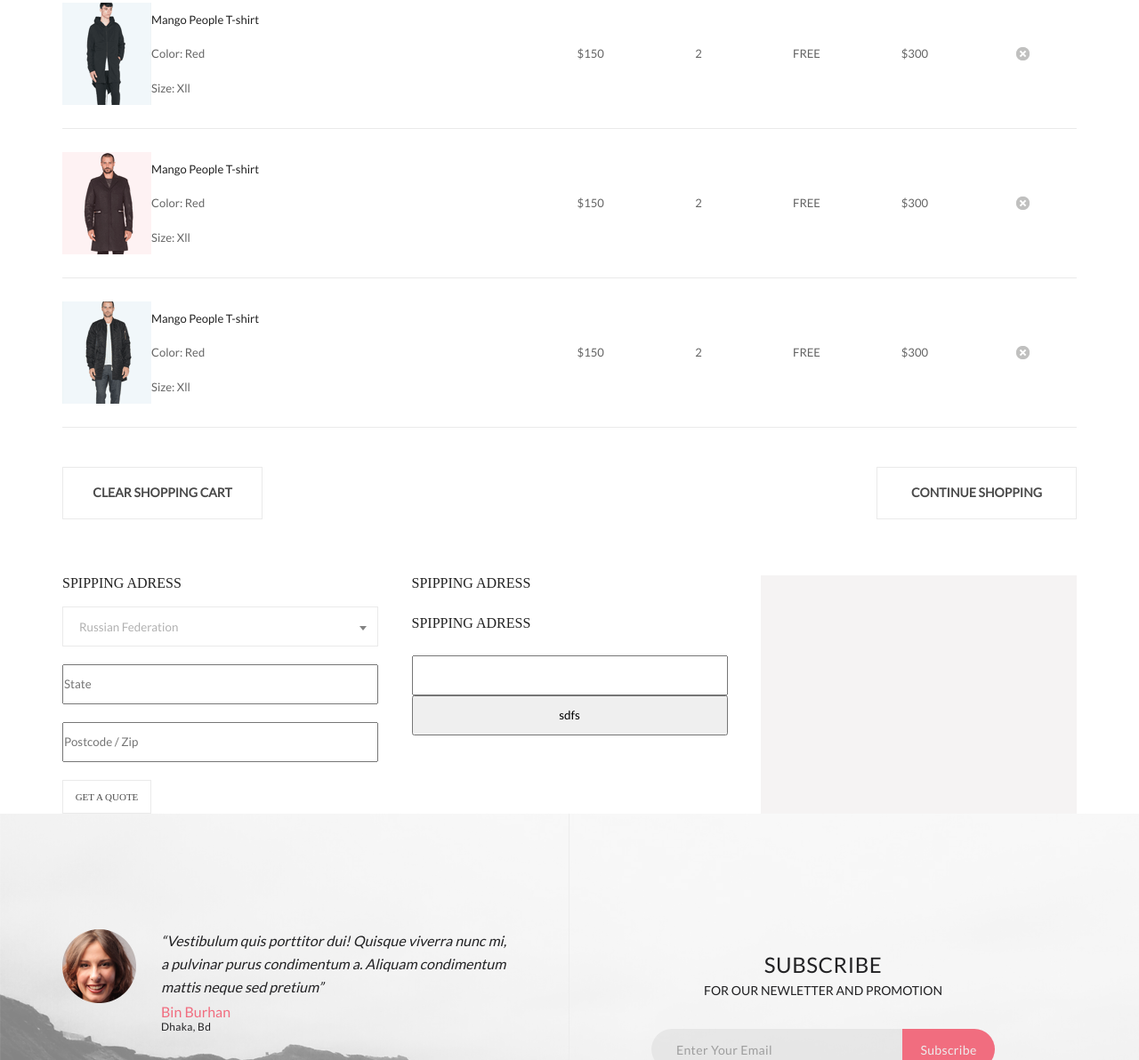
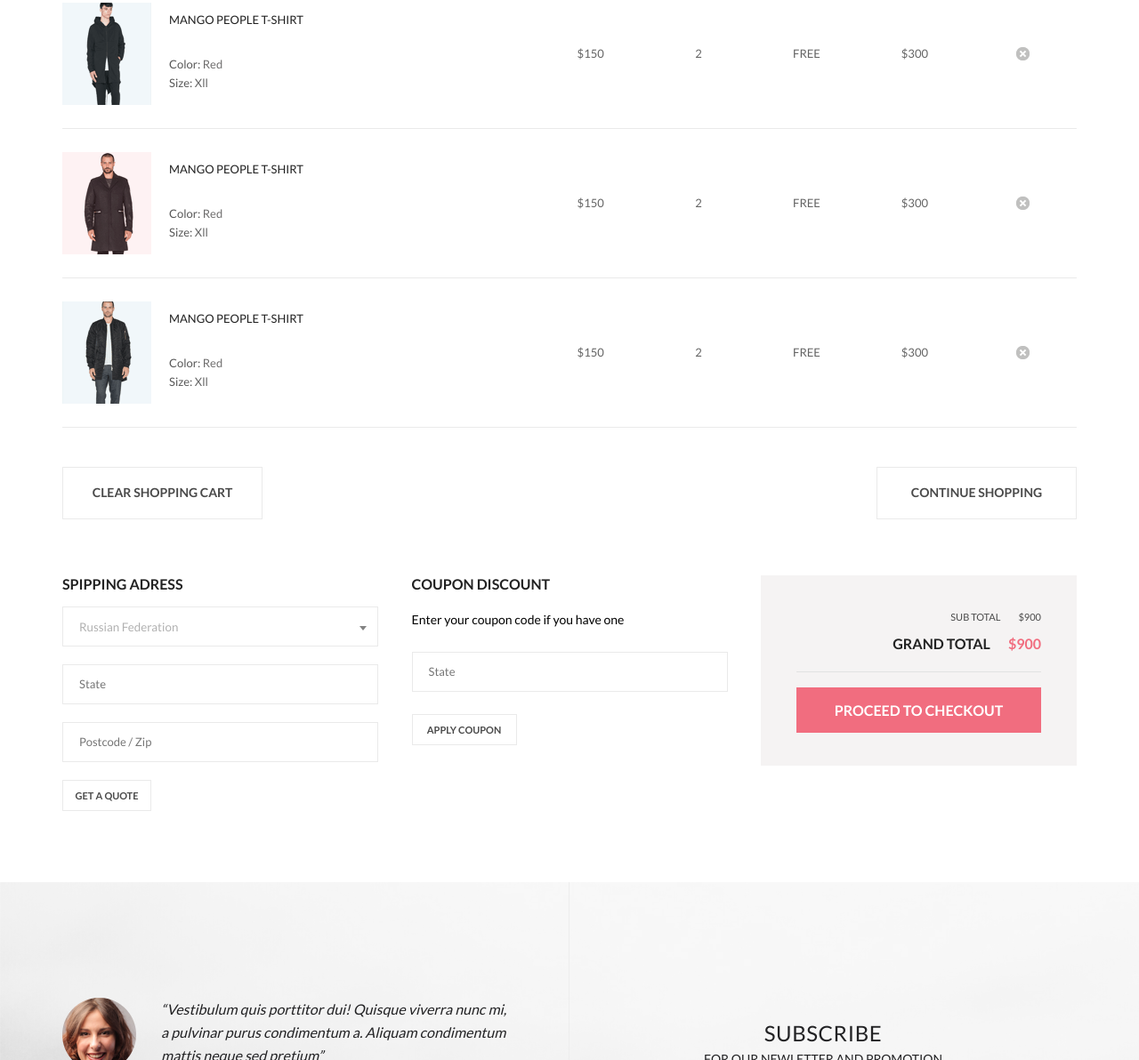
Before and after one commit to kipishoid/gb_lesson, a website: page shoppingcart.html in a window 1280 px wide. Shown: the part 431-1623 px from the top of the page at 89% size. Drawn offline with Linux system fonts and the light colour scheme.

Commit message:
product_new

```diff
--- a/shoppingcart.html
+++ b/shoppingcart.html
@@ -213,8 +213,10 @@
       <div class="shop-cart__product_details1">
         <img class="shop-cart__product_details-img" src="./build/img/card_mini1.png" alt="cardmini">
         <p class="shop-cart__product_details-desc1 shop-cart__product_details-head1">Mango People T-shirt</p>
-        <p class="shop-cart__product_details-desc2 shop-cart__product_details-head">Color: Red</p>
-        <p class="shop-cart__product_details-desc3 shop-cart__product_details-head">Size: Xll</p>
+        <p class="shop-cart__product_details-desc2"><span class="shop-cart__product_details-head">Color:</span>&nbspRed
+        </p>
+        <p class="shop-cart__product_details-desc3"><span class="shop-cart__product_details-head">Size:</span>&nbspXll
+        </p>
         <p class="shop-cart__product_details-desc4 shop-cart__product_details-font">$150</p>
         <p class="shop-cart__product_details-desc5 shop-cart__product_details-font">2</p>
         <p class="shop-cart__product_details-desc6 shop-cart__product_details-font">FREE</p>
@@ -224,8 +226,10 @@
       <div class="shop-cart__product_details1">
         <img class="shop-cart__product_details-img" src="./build/img/card_mini2.png" alt="cardmini">
         <p class="shop-cart__product_details-desc1 shop-cart__product_details-head1">Mango People T-shirt</p>
-        <p class="shop-cart__product_details-desc2 shop-cart__product_details-head">Color: Red</p>
-        <p class="shop-cart__product_details-desc3 shop-cart__product_details-head">Size: Xll</p>
+        <p class="shop-cart__product_details-desc2"><span class="shop-cart__product_details-head">Color:</span>&nbspRed
+        </p>
+        <p class="shop-cart__product_details-desc3"><span class="shop-cart__product_details-head">Size:</span>&nbspXll
+        </p>
         <p class="shop-cart__product_details-desc4 shop-cart__product_details-font">$150</p>
         <p class="shop-cart__product_details-desc5 shop-cart__product_details-font">2</p>
         <p class="shop-cart__product_details-desc6 shop-cart__product_details-font">FREE</p>
@@ -235,8 +239,10 @@
       <div class="shop-cart__product_details1">
         <img class="shop-cart__product_details-img" src="./build/img/card_mini3.png" alt="cardmini">
         <p class="shop-cart__product_details-desc1 shop-cart__product_details-head1">Mango People T-shirt</p>
-        <p class="shop-cart__product_details-desc2 shop-cart__product_details-head">Color: Red</p>
-        <p class="shop-cart__product_details-desc3 shop-cart__product_details-head">Size: Xll</p>
+        <p class="shop-cart__product_details-desc2"><span class="shop-cart__product_details-head">Color:</span>&nbspRed
+        </p>
+        <p class="shop-cart__product_details-desc3"><span class="shop-cart__product_details-head">Size:</span>&nbspXll
+        </p>
         <p class="shop-cart__product_details-desc4 shop-cart__product_details-font">$150</p>
         <p class="shop-cart__product_details-desc5 shop-cart__product_details-font">2</p>
         <p class="shop-cart__product_details-desc6 shop-cart__product_details-font">FREE</p>
@@ -479,21 +485,31 @@
             </select>
             <div class="shop-cart__product_form-arrow"></div>
           </div>
-
-          <input id="zip" name="zip" type="text" pattern="" placeholder="State">
-          <input id="zip" name="zip" type="text" pattern="[0-9]*" placeholder="Postcode / Zip">
+          <input class="shop-cart__product_form-input" name="zip" type="text" placeholder="State">
+          <input class="shop-cart__product_form-input" name="zip" type="text" pattern="[0-9]*"
+            placeholder="Postcode / Zip">
           <button class="shop-cart__product_form-button">get a quote</button>
         </form>
         <div class="shop-cart__product_form-center">
-          <p class="shop-cart__product_adress">spipping adress</p>
-          <p class="shop-cart__product_adress">spipping adress</p>
-          <input id="zip" name="zip" type="text" pattern="">
-          <button>sdfs</button>
+          <p class="shop-cart__product_adress">coupon discount</p>
+          <p class="shop-cart__product_adress-little">Enter your coupon code if you have one</p>
+          <input class="shop-cart__product_form-input" name="zip" type="text" placeholder="State">
+          <button class="shop-cart__product_form-button shop-cart__product_form-button-size">Apply coupon</button>
         </div>
-        <div class="shop-cart__product_form-right"></div>
-
+        <div class="shop-cart__product_form-right">
+          <div class="shop-cart__product_form-right-content">
+            <div class="shop-cart__product_form-right-text">
+              <p class="shop-cart__product_form-right-sub">sub total</p>
+              <p class="shop-cart__product_form-right-sub1">$900</p>
+            </div>
+            <div class="shop-cart__product_form-right-text1">
+              <p class="shop-cart__product_form-right-grand">grand total</p>
+              <p class="shop-cart__product_form-right-grand shop-cart__product_form-right-grand1">$900</p>
+            </div>
+            <button class="shop-cart__product_form-right-button">proceed to checkout</button>
+          </div>
+        </div>
       </div>
-
     </div>
   </section>
 
--- a/src/css/fonts.sass
+++ b/src/css/fonts.sass
@@ -13,3 +13,7 @@
 @font-face
 	font-family: 'lato-regular'
 	src: url('../fonts/Lato-Regular.ttf') format('opentype')
+
+@font-face
+	font-family: 'lato-bold'
+	src: url('../fonts/Lato-Bold.ttf') format('opentype')
--- a/src/css/main.sass
+++ b/src/css/main.sass
@@ -805,12 +805,14 @@
       border-bottom: 1px solid #eaeaea
       text-transform: uppercase
       font-size: 13px
+      font-family: lato-bold
     &_head
       padding-bottom: 20px
       border-bottom: 1px solid #eaeaea
       text-align: center
       text-transform: uppercase
       font-size: 13px
+      font-family: lato-bold
     &_details
       display: grid
       grid-template-columns: 533px repeat(5,1fr)
@@ -827,20 +829,28 @@
       padding-bottom: 26px
       padding-top: 26px
       align-items: center
-    &_details-head1
-      color: #222222
     &_details-head
-      color: #656565
+      color: #575757
     &_details-font
       justify-self: center
       color: #656565
     &_details-desc1
       grid-column: 2/3
+      color: #222222
+      text-transform: uppercase
+      padding-left: 20px
     &_details-desc2
       grid-column: 2/3
+      align-self: end
+      font-weight: 300
+      color: #6f6e6e
+      padding-left: 20px
     &_details-desc3
       grid-column: 2/3
-      align-items: start !important
+      align-self: start
+      color: #656565
+      padding-top: 5px
+      padding-left: 20px
     &_details-desc4
       grid-row: 2/3
       grid-column: 3/4
@@ -897,7 +907,7 @@
     &_button1
       font-size: 14px
       line-height: 1.2
-      font-weight: 700
+      font-family: lato-bold
       text-transform: uppercase
       color: #4a4a4a
       padding: 20px
@@ -915,11 +925,15 @@
       grid-template-rows: 15px repeat(3, 45px)
       grid-template-columns: 355px
       grid-row-gap: 20px
+      margin-bottom: 80px
     &_adress
       font-size: 16px
       font-family: lato-bold
       color: $dark
       text-transform: uppercase
+    &_adress-little
+      font-size: 14px
+      color: #000
     &_form-control
       position: relative
       border: 1px solid #eaeaea
@@ -947,8 +961,17 @@
       border-color: #838383 transparent transparent transparent
       right: 12px
       bottom: 17px
+    &_form-input
+      border: 1px solid #eaeaea
+      padding-left: 18px
+      outline: none
+      font-size: 13px
+      font-weight: 300
+      color: #b1b1b1
+    &_form-input input:-webkit-autofill
+      -webkit-text-fill-color: #ED4159
     &_form-button
-      padding: 12px
+      padding: 10px
       font-size: 11px
       font-family: lato-bold
       color: #4a4a4a
@@ -956,11 +979,56 @@
       text-transform: uppercase
       border: 1px solid #eaeaea
       max-width: 100px
+    &_form-button-size
+      max-width: 118px
+      height: 35px
     &_form-center
       display: grid
-      grid-template-rows: repeat(4, 45px)
+      grid-template-rows: 16px 20px repeat(2,45px)
+      grid-row-gap: 25px
     &_form-right
       background-color: #f5f3f3
+      height: 214px
+    &_form-right-content
+      padding: 40px
+      display: grid
+    &_form-right-text
+      display: grid
+      grid-template-columns: repeat(2,max-content)
+      grid-column-gap: 20px
+      justify-content: end
+      font-size: 11px
+      color: #4a4a4a
+      text-transform: uppercase
+      padding-bottom: 14px
+    &_form-right-text1
+      display: grid
+      grid-template-columns: repeat(2,max-content)
+      grid-column-gap: 20px
+      justify-content: end
+      border-bottom: 1px solid #e2e2e2
+      padding-bottom: 22px
+    &_form-right-grand
+      font-size: 16px
+      color: $dark
+      font-family: lato-bold
+      text-transform: uppercase
+    &_form-right-grand1
+      color: $accent
+    &_form-right-button
+      margin-top: 17px
+      padding: 16px
+      font-size: 16px
+      font-family: lato-bold
+      color: $white
+      background-color: $accent
+      border: 0
+      text-transform: uppercase
+      cursor: pointer
+      &:active
+        background-color: $white
+        color: $accent
+
 //
 // checkbox
 //
```
Also changed, not shown: build/css/style.css, 3 other files.
